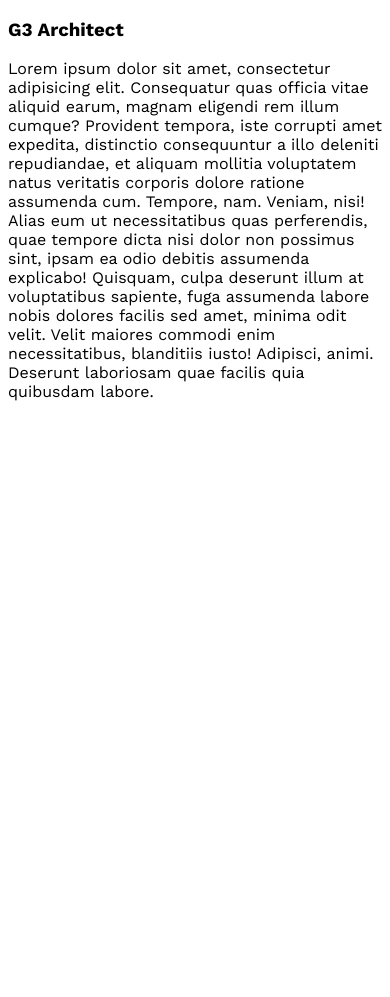
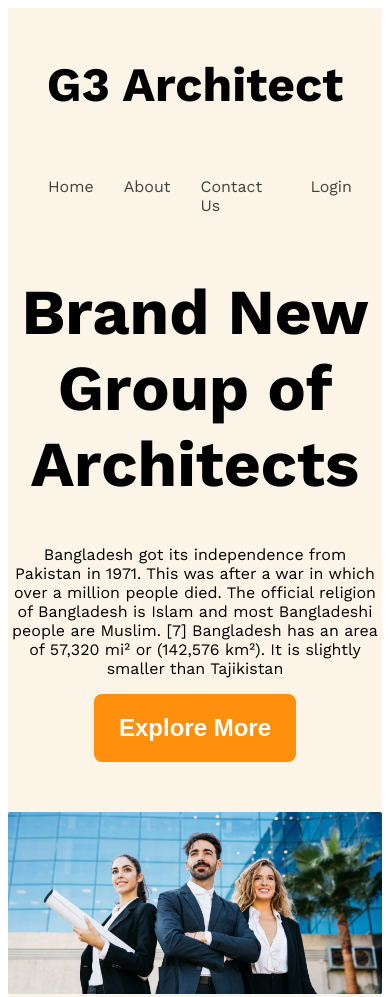
Before and after one commit to fozlerabbi0/g3-architects-responsive-web, a plain HTML site: page index.html in a window 390 px wide. Shown: the top 997 px of the page. Before the commit the page ends 844 px from the top, so only its background shows below. Drawn offline with nearby package versions, Linux system fonts and the light colour scheme.

Commit message:
added first responsive

```diff
--- a/index.html
+++ b/index.html
@@ -7,11 +7,34 @@
     <link rel="stylesheet" href="style.css">
 </head>
 <body class="work-sans-font">
-    <header>
-        <nav class="navber">
+    <header class="bg-light">
+        <nav class="navbar display-flex">
           <h3 class="brand">G3 Architect</h3>
-          <p>Lorem ipsum dolor sit amet, consectetur adipisicing elit. Consequatur quas officia vitae aliquid earum, magnam eligendi rem illum cumque? Provident tempora, iste corrupti amet expedita, distinctio consequuntur a illo deleniti repudiandae, et aliquam mollitia voluptatem natus veritatis corporis dolore ratione assumenda cum. Tempore, nam. Veniam, nisi! Alias eum ut necessitatibus quas perferendis, quae tempore dicta nisi dolor non possimus sint, ipsam ea odio debitis assumenda explicabo! Quisquam, culpa deserunt illum at voluptatibus sapiente, fuga assumenda labore nobis dolores facilis sed amet, minima odit velit. Velit maiores commodi enim necessitatibus, blanditiis iusto! Adipisci, animi. Deserunt laboriosam quae facilis quia quibusdam labore.</p>
+          <!-- li.nav-item*4>a.nav-link -->
+           <ul class="links display-flex">
+            <li class="nav-item"><a href="" class="nav-link test-gray">Home </a></li>
+            <li class="nav-item"><a href="" class="nav-link test-gray">About</a></li>
+            <li class="nav-item"><a href="" class="nav-link test-gray">Contact Us</a></li>
+            <li class="nav-item"><a href="" class="nav-link test-gray">Login</a></li>
+             </ul>
         </nav>
+        <div class="banner">
+            <div class="banner-content">
+                <h1 class="banner-title">Brand New Group of
+                    Architects</h1>
+                    <p class="banner-discription">Bangladesh got
+                    its independence from Pakistan in 1971. This
+                    was after a war in which over a million people
+                    died. The official religion of Bangladesh is
+                    Islam and most Bangladeshi people are Muslim.
+                    [7] Bangladesh has an area of 57,320 mi² or
+                    (142,576 km²). It is slightly smaller than
+                    Tajikistan</p>
+                    <button class="btn-primary">Explore More</button>
+            </div>
+            <img class="banner-image" src="images/banner.png" alt="">
+
+        </div>
 
     </header>
     <main>
--- a/style.css
+++ b/style.css
@@ -8,3 +8,76 @@
   font-weight: 400;
   font-style: normal;
 }
+
+/* shared styles */
+.display-flex{
+    display: flex;
+}
+/* dark 02 */
+.test-gray{
+    color: #424242;
+}
+/* dark 03 */
+.text-light-gray{
+    color: #727272;
+}
+.bg-light{
+    background-color: rgba(225, 144, 14, 0.1);
+}
+
+.btn-primary{
+    background-color: #FF900E;
+    color: white;
+    padding: 20px 25px;
+    font-size: 1.5rem;
+    font-weight: 600;
+    border-radius: 8px;
+    border: none;
+}
+/* header styles */
+
+/* navber related styles */
+
+.navbar{
+    justify-content: space-between;
+    align-items: center;
+}
+.brand{
+    font-weight: 700;
+    font-size: 3rem;
+}
+
+.nav-item{
+    list-style: none;
+    margin-right: 30px;
+}
+.nav-link{
+    text-decoration: none;
+    align-items: center;
+
+}
+.navbar, .banner{
+    max-width: 1400px;
+    margin: 0 auto;
+}
+/* banner realated styles */
+.banner-content{
+    max-width: 850px;
+    margin: 0 auto;
+    text-align: center;
+    margin-bottom: 50px;
+}
+.banner-title{
+    font-weight: 700;
+    font-size: 4rem;
+}
+.banner-image{
+    width: 100%;
+}
+
+/* responsive media query */
+@media screen and (max-width: 576px) {
+    .navbar, .nav-links{
+        flex-direction: column;
+    }
+}
```
